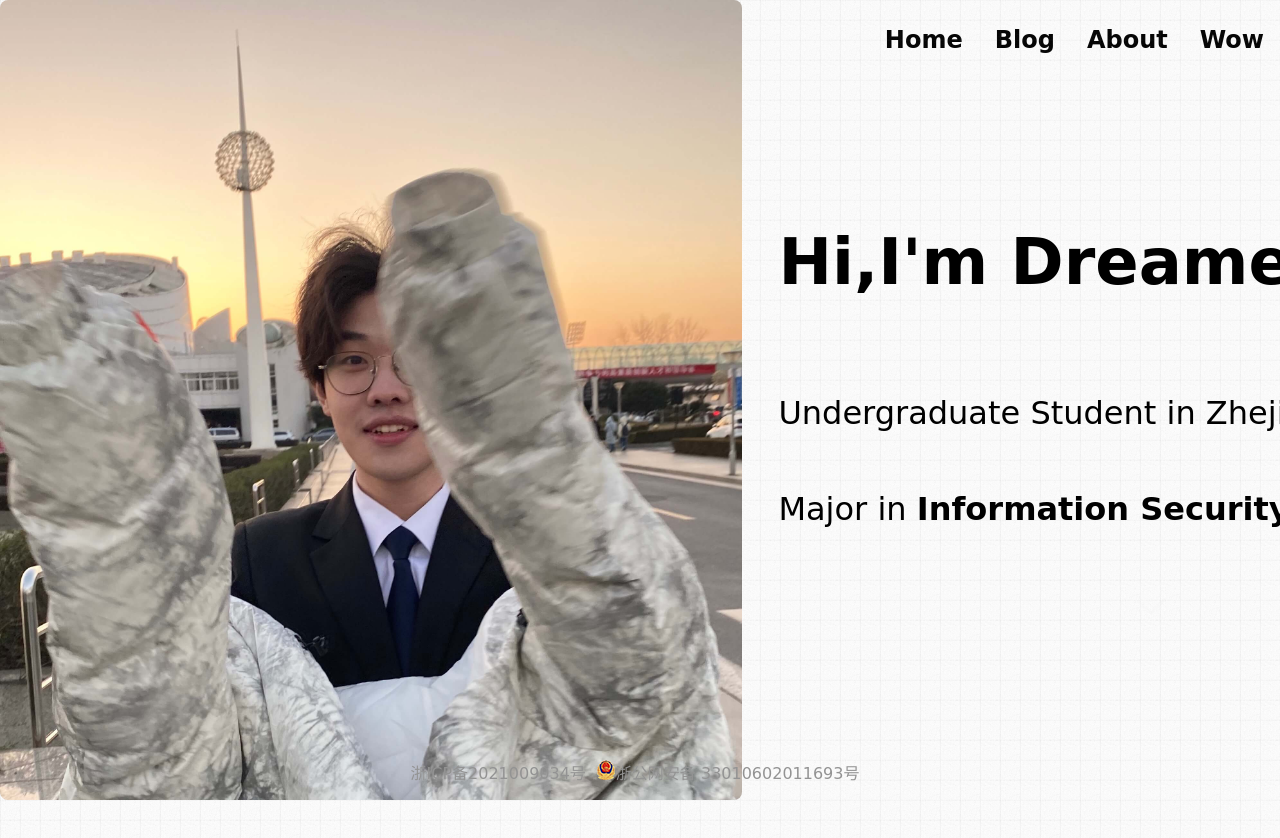
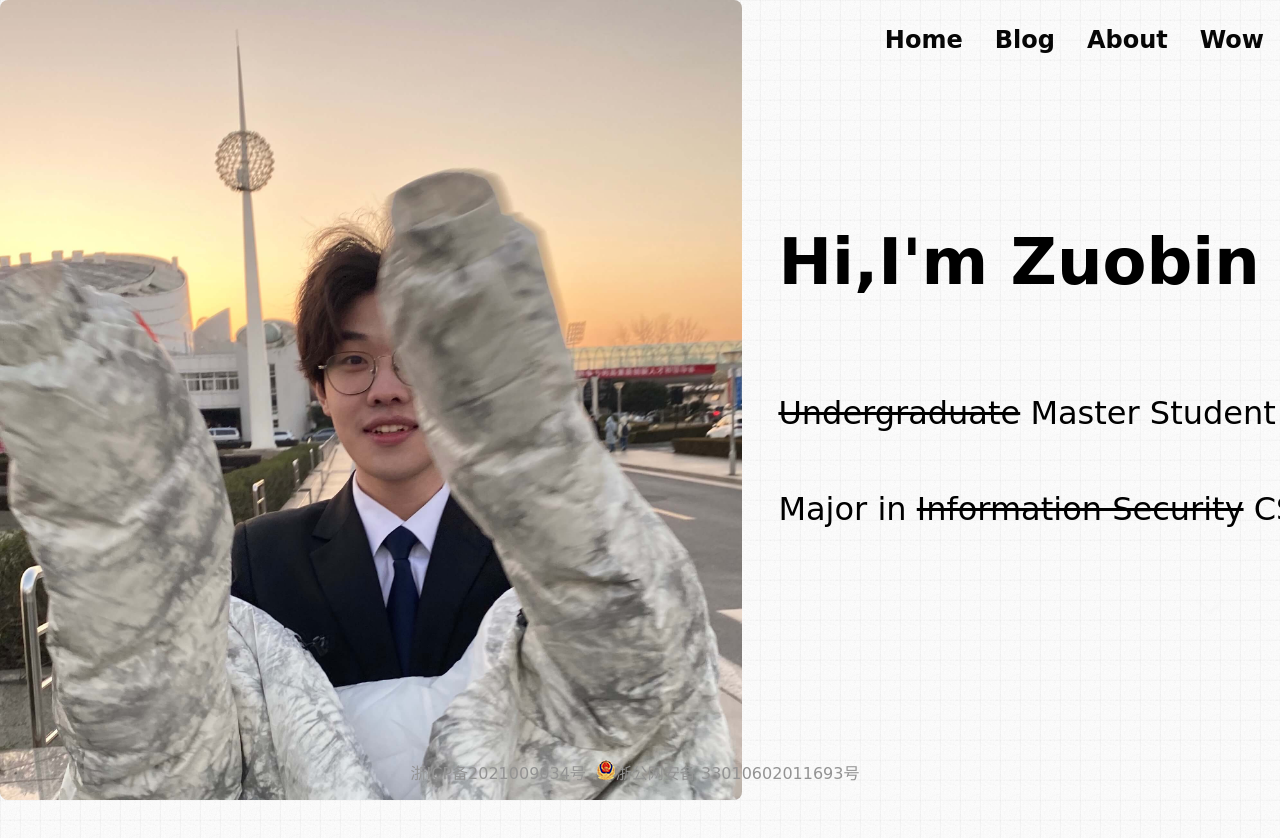
Before and after one commit to Dreamerryao/website, a React (Create React App) app: page /about in a window 1280 px wide. Shown: the top 838 px of the page. Built offline with nearby package versions, Linux system fonts and the light colour scheme.

Commit message:
feat(self): update self-introduction

```diff
--- a/src/components/SelfIntro.tsx
+++ b/src/components/SelfIntro.tsx
@@ -113,11 +113,13 @@ const SelfIntro: FC = () => {
         <Me />
         <Intro>
           <p style={{ fontWeight: 900, fontSize: "4rem", lineHeight: 1.18 }}>
-            Hi,I'm Dreamerryao.
+            {"Hi,I'm Zuobin Wang."}
           </p>
-          <Title>Undergraduate Student in Zhejiang University.</Title>
           <Title>
-            Major in <strong>Information Security</strong>.
+            <del>Undergraduate</del> Master Student in Zhejiang University.
+          </Title>
+          <Title>
+            Major in <del>Information Security</del> CS.
           </Title>
           <div style={{ display: "flex", justifyContent: "center" }}>
             <StyledArrow />
@@ -199,6 +201,23 @@ const SelfIntro: FC = () => {
             </StyledA>{" "}
             (2021.11 - 2022.2)
           </StyledP>
+          <StyledP>School-level Outstanding Graduate Awards</StyledP>
+          <StyledP>
+            Outstanding Graduation Thesis, adviced by{" "}
+            <StyledA href="https://list.zju.edu.cn/kaibu/">
+              <strong>Kai Bu</strong>
+            </StyledA>
+          </StyledP>
+          <StyledP>
+            🌟 Master Now ! (2022.09)
+          </StyledP>
+          <StyledP>
+            Intern at{" "}
+            <StyledA href="https://www.hyperchain.cn/en">
+              <strong> hyperchain </strong>
+            </StyledA>{" "}
+            (2022.06 - now)
+          </StyledP>
         </TimeLineItem>
         <TimeLineItem>
           <TimeLineMark></TimeLineMark>
```
